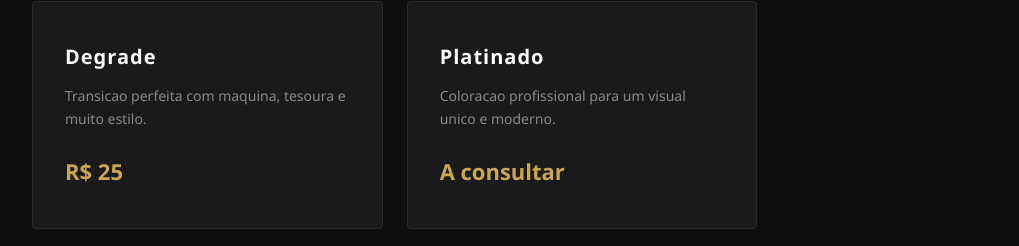
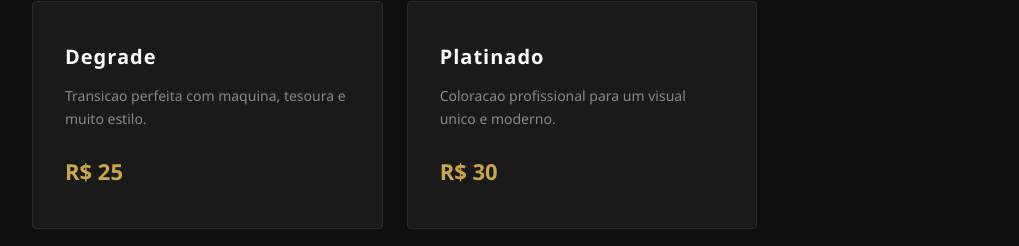
Before and after one commit to kauagoncalves1/barbearia-th, a Next.js app: page / in a window 1280 px wide. Shown: the part 2093-2339 px from the top of the page, without its empty margins (58-1077 px from the left). Built offline with nearby package versions, Linux system fonts and the light colour scheme.

Commit message:
adicionar preço platinado

```diff
--- a/src/app/components/servicos.js
+++ b/src/app/components/servicos.js
@@ -5,7 +5,7 @@ const servicos = [
   { nome: 'Corte + Barba', descricao: 'Combinacao completa para um visual impecavel do inicio ao fim.', preco: 'R$ 50' },
   { nome: 'Barba Completa', descricao: 'Modelagem, hidratacao e acabamento profissional na barba.', preco: 'R$ 30' },
   { nome: 'Degrade', descricao: 'Transicao perfeita com maquina, tesoura e muito estilo.', preco: 'R$ 25' },
-  { nome: 'Platinado', descricao: 'Coloracao profissional para um visual unico e moderno.', preco: 'A consultar' },
+  { nome: 'Platinado', descricao: 'Coloracao profissional para um visual unico e moderno.', preco: 'R$ 30' },
 ];
 
 export default function Servicos({ tema }) {
```
